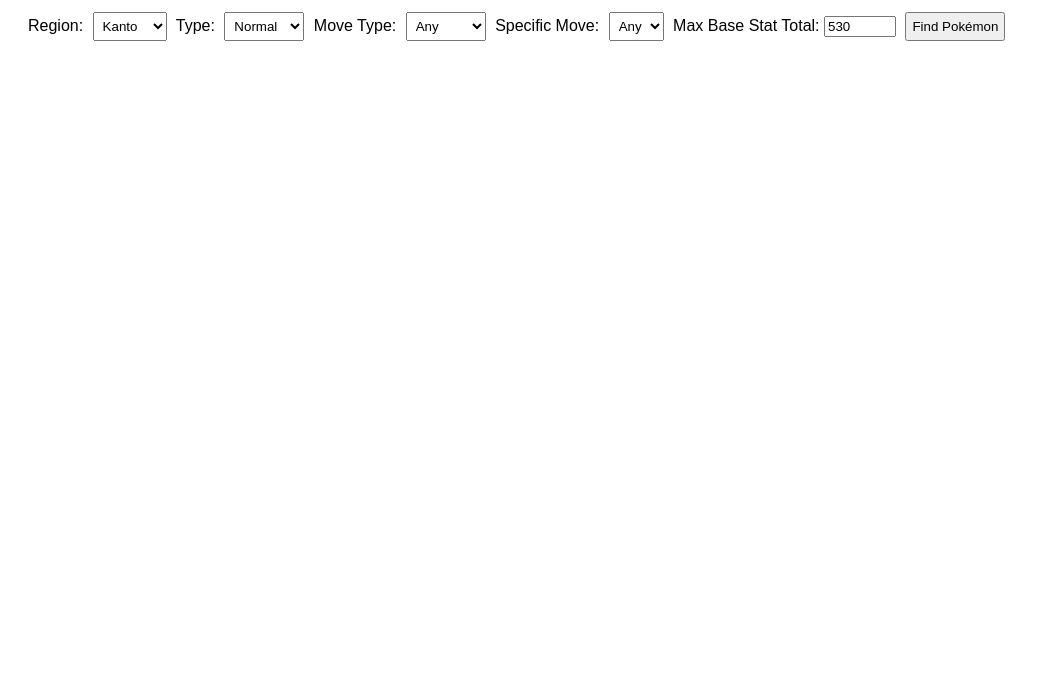
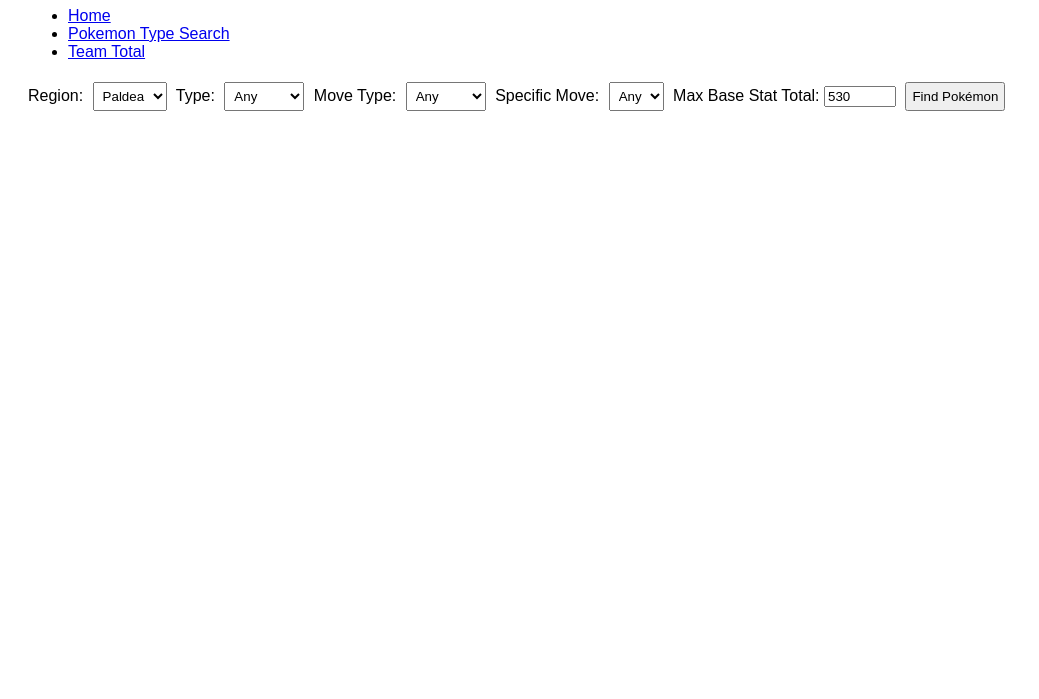
Before and after one commit to ericsmiller/pokemon-type-search, a plain HTML site: page pokemon_type_search.html in a window 1280 px wide. Shown: the part 101-800 px from the top of the page, without its empty margins (0-1039 px from the left). Drawn offline with Linux system fonts and the light colour scheme.

Commit message:
Update pokemon_type_search.html

```diff
--- a/pokemon_type_search.html
+++ b/pokemon_type_search.html
@@ -10,13 +10,20 @@
     .pokemon { margin: 5px 0; }
   </style>
 </head>
+
 <body>
   <h1>Pokémon Type Finder</h1>
-
+    <nav>
+        <ul>
+            <li><a href="index.html">Home</a></li>
+            <li><a href="pokemon_type_search.html">Pokemon Type Search</a></li>
+            <li><a href="project.html">Team Total</a></li>
+        </ul>
+</nav>
   <!-- Region Selector -->
   <label for="region">Region:</label>
   <select id="region">
-    <option value="kanto">Kanto</option>
+    <!-- <option value="kanto">Kanto</option>
     <option value="johto">Johto</option>
     <option value="hoenn">Hoenn</option>
     <option value="sinnoh">Sinnoh</option>
@@ -24,13 +31,14 @@
     <option value="kalos">Kalos</option>
     <option value="alola">Alola</option>
     <option value="galar">Galar</option>
-    <option value="hisui">Hisui</option>
+    <option value="hisui">Hisui</option> -->
     <option value="paldea">Paldea</option>
   </select>
 
   <!-- Type Selector -->
   <label for="type">Type:</label>
   <select id="type">
+    <option value="any">Any</option>
     <option value="normal">Normal</option>
     <option value="fire">Fire</option>
     <option value="water">Water</option>
```
